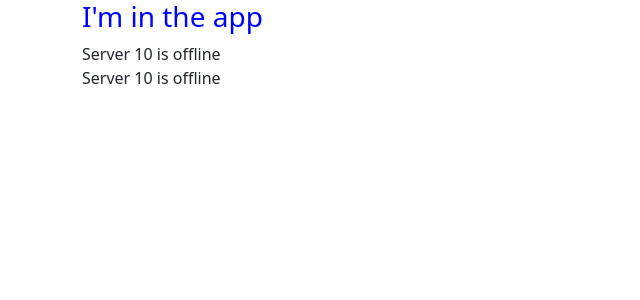
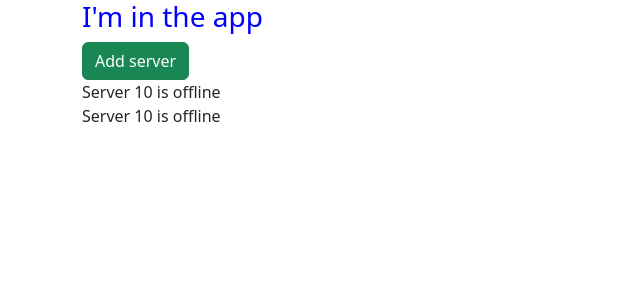
Before and after one commit to lapeko/udemy__the-complete-guide-to-angular-2, an Angular app in the folder my-first-app/: page / in a window 1280 px wide. Shown: the top 300 px of the page, without its empty margins (0-640 px from the left). Built offline with nearby package versions, Linux system fonts and the light colour scheme.

Commit message:
use attribute binding

```diff
--- a/my-first-app/src/app/servers/servers.component.html
+++ b/my-first-app/src/app/servers/servers.component.html
@@ -1,2 +1,5 @@
+<button class="btn btn-success" [disabled]="!newServerAllowed">
+  Add server
+</button>
 <app-server></app-server>
 <app-server></app-server>
--- a/my-first-app/src/app/servers/servers.component.ts
+++ b/my-first-app/src/app/servers/servers.component.ts
@@ -5,4 +5,10 @@ import { Component } from '@angular/core';
   templateUrl: './servers.component.html',
   styleUrls: ['./servers.component.css'],
 })
-export class ServersComponent {}
+export class ServersComponent {
+  newServerAllowed = false;
+
+  constructor() {
+    setTimeout(() => (this.newServerAllowed = true), 2000);
+  }
+}
```
